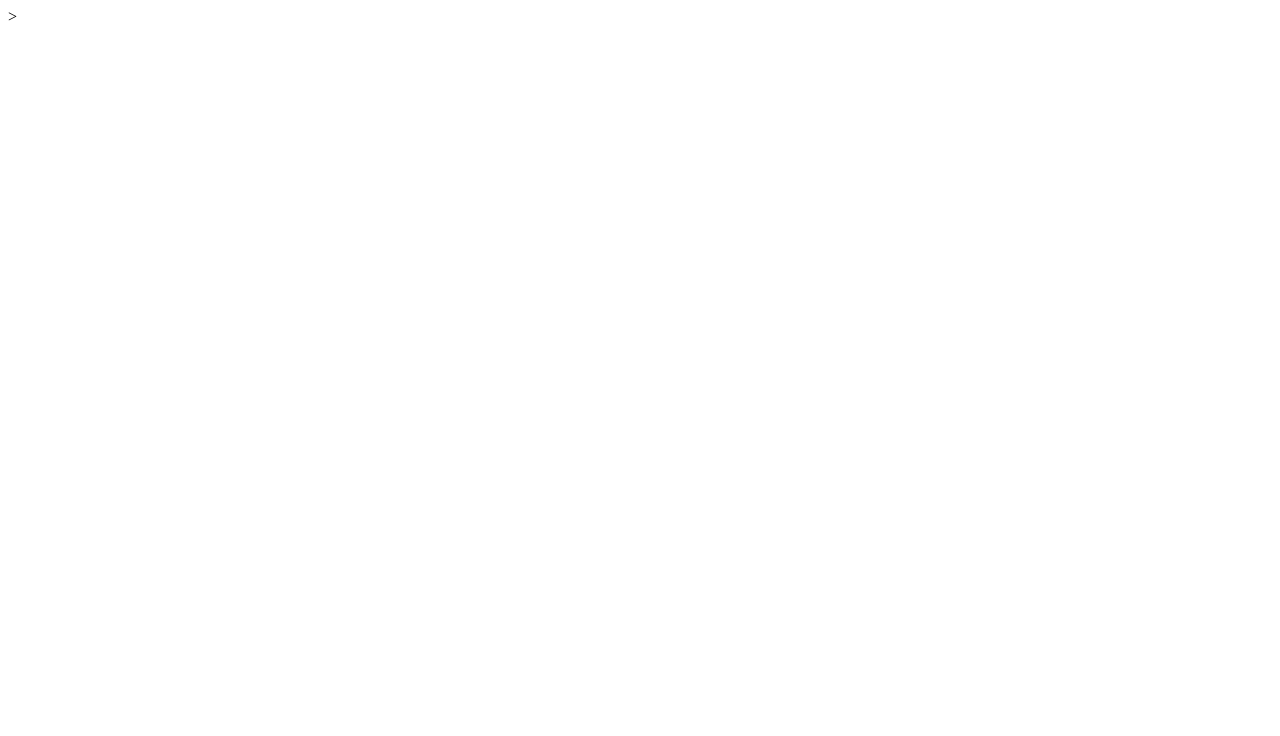
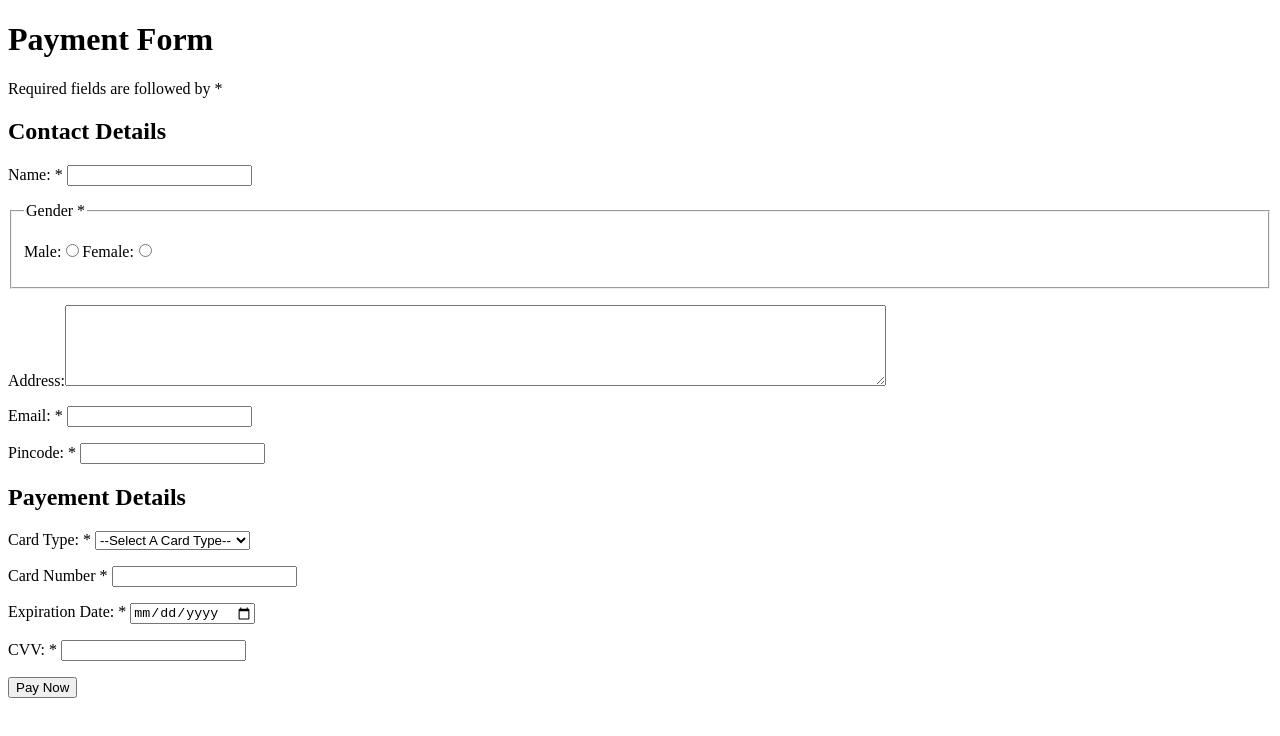
Before and after one commit to bindaldhara/webdev, a plain HTML site: page Payment Form/form.html in a window 1280 px wide. Drawn offline with Linux system fonts and the light colour scheme.

Commit message:
Update form.html

```diff
--- a/Payment Form/form.html
+++ b/Payment Form/form.html
@@ -1,19 +1,47 @@
 <!DOCTYPE html>
->
-<html>
-    <head>
-        <meta charset="utf-8">
-        <meta http-equiv="X-UA-Compatible" content="IE=edge">
-        <title></title>
-        <meta name="description" content="">
-        <meta name="viewport" content="width=device-width, initial-scale=1">
-        <link rel="stylesheet" href="style.css">
-    </head>
-    <body>
-        <!--[if lt IE 7]>
-            <p class="browsehappy">You are using an <strong>outdated</strong> browser. Please <a href="#">upgrade your browser</a> to improve your experience.</p>
-        <![endif]-->
-
-        <script src="" async defer></script>
-    </body>
-</html>
+<html lang="en">
+<head>
+    <meta charset="UTF-8">
+    <meta http-equiv="X-UA-Compatible" content="IE=edge">
+    <meta name="viewport" content="width=device-width, initial-scale=1.0">
+    <title>Payment Form</title>
+</head>
+<body>
+    <form>
+        <h1>Payment Form</h1>
+        <p>Required fields are followed by * </p>
+        <h2>Contact Details</h2>
+        <p>Name: * <input type="text"name="name"required></p>
+        <fieldset>
+            <legend>Gender * </legend>
+        <p>
+            Male:<input type="radio" name="gender" id="male" required>Female:<input type="radio"name="gender"id="female" required> <!--Other:<input type="radio"name="other"id="other">-->
+        </p>
+        </fieldset>
+        <p>Address:<textarea name="address"id="address"cols="100"rows="5"></textarea></p>
+        <p>Email: * <input type="email"name="email"id="email" required></p>
+        <p>Pincode: * <input type="number"name="pincode"id="pincode"required></p>
+        <h2>Payement Details</h2>
+        <p>Card Type: *
+            <select name="card_type" id="card_type"required>
+                <option value="">--Select A Card Type--</option>
+                <option value="visa">VISA</option>
+                <option value="rupay">rupay</option>
+                <option value="master card">master card</option>
+                <option value="gpay">gpay</option>
+                <option value="paytm">paytm</option>
+                <option value="phonepe">phonepe</option>
+            </select>
+        </p>
+        <p>
+            Card Number *  <input type="number"name="card_num"id="card_num"required>
+        </p>
+        <p>
+            Expiration Date: *  <input type="date"name="exp_date"id="exp_date"required>
+        </p>
+        <p>
+            CVV: *  <input type="password" name="cvv" id="cvv"required>
+        </p>
+        <input type="submit" value="Pay Now">
+    </form>
+</body>
```
